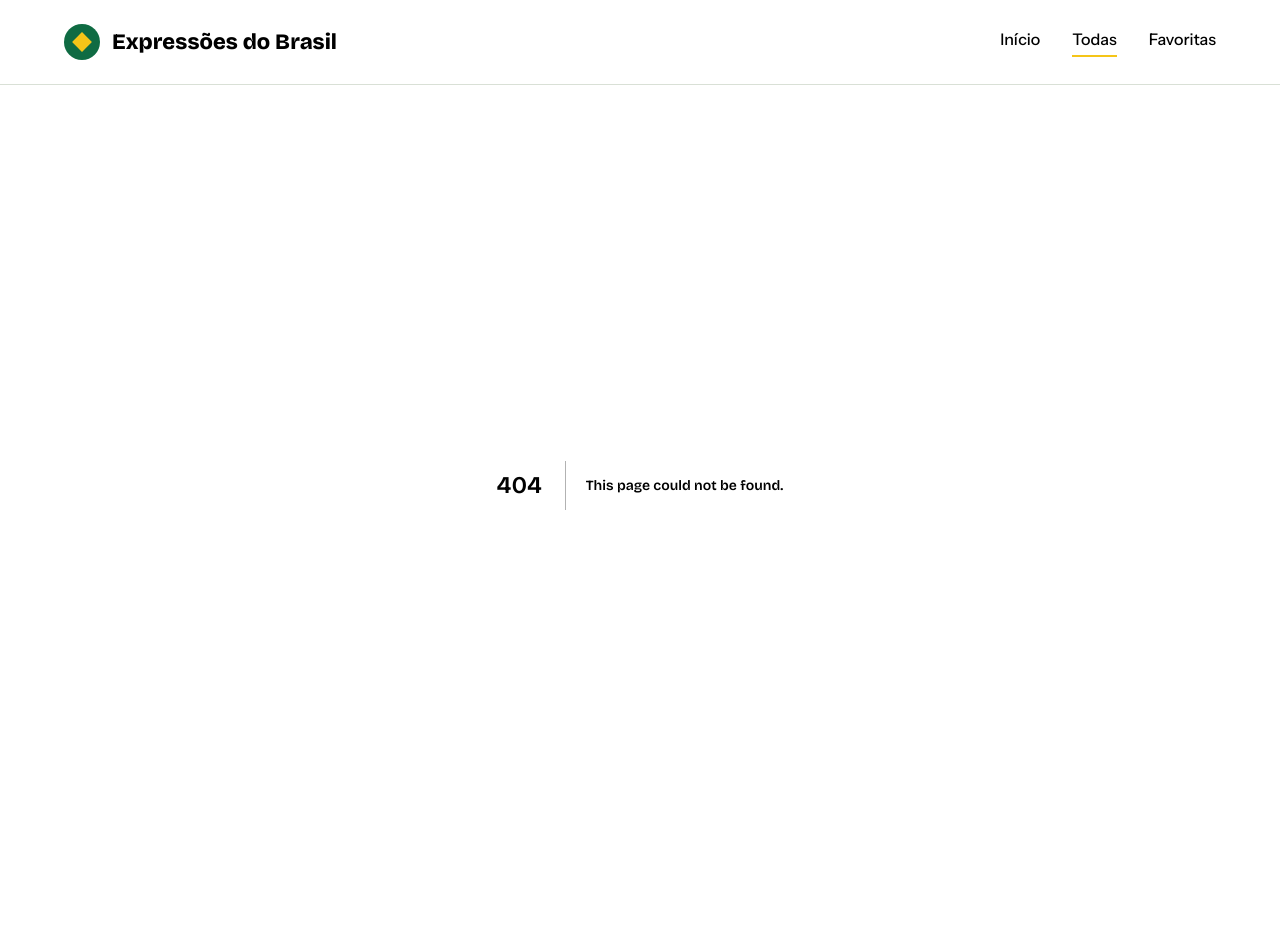
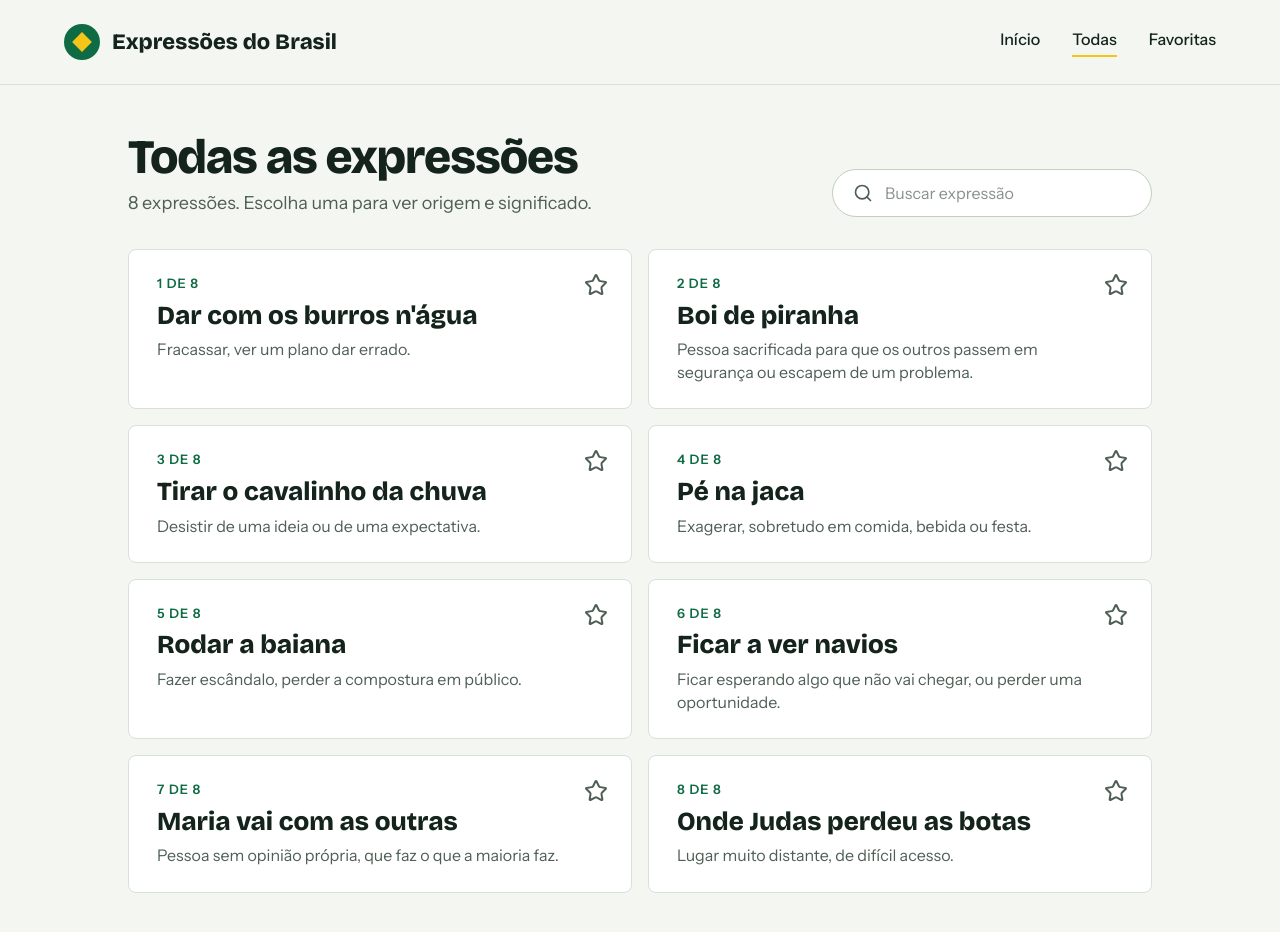
Before and after one commit to igor-marchi/expressoes-brasileiras, a Next.js app: page /expressions in a window 1280 px wide. Before the commit this address had no page. Shown: the top 932 px of the page. Before the commit the page ends 885 px from the top, so only its background shows below. Built offline with nearby package versions, Linux system fonts and the light colour scheme.

Commit message:
feat: adicionar lista de expressões com busca e estrela de favorita
Co-Authored-By: Claude Sonnet 5.5 <noreply@anthropic.com>

```diff
--- /dev/null
+++ b/src/app/expressions/page.tsx
@@ -0,0 +1,11 @@
+import type { Metadata } from "next";
+
+import { ExpressionList } from "@/components/expression-list";
+
+export const metadata: Metadata = {
+  title: "Todas as expressões",
+};
+
+export default function ExpressionsPage() {
+  return <ExpressionList />;
+}
--- /dev/null
+++ b/src/components/expression-card-link.tsx
@@ -0,0 +1,32 @@
+import Link from "next/link";
+
+import { FavoriteStar } from "@/components/favorite-star";
+import type { Expression } from "@/data/expressions";
+
+type Props = {
+  expression: Expression;
+  position: number;
+  total: number;
+};
+
+export function ExpressionCardLink({ expression, position, total }: Props) {
+  return (
+    <div className="relative flex flex-col">
+      <Link
+        href={`/?expression=${expression.id}`}
+        className="flex flex-1 flex-col gap-2 rounded-lg border border-border bg-card py-6 pr-[68px] pl-7 hover:border-primary"
+      >
+        <span className="text-[13px] font-semibold tracking-[0.08em] text-primary uppercase">
+          {position} de {total}
+        </span>
+        <span className="font-heading text-[26px] leading-[1.1] font-extrabold">
+          {expression.text}
+        </span>
+        <span className="text-base leading-[1.45] text-muted-foreground">
+          {expression.meaning}
+        </span>
+      </Link>
+      <FavoriteStar id={expression.id} />
+    </div>
+  );
+}
--- /dev/null
+++ b/src/components/expression-list.tsx
@@ -0,0 +1,70 @@
+"use client";
+
+import { useState } from "react";
+import { Search } from "lucide-react";
+
+import { ExpressionCardLink } from "@/components/expression-card-link";
+import { expressions } from "@/data/expressions";
+
+function normalize(value: string) {
+  return value.normalize("NFD").replace(/[̀-ͯ]/g, "").toLowerCase();
+}
+
+export function ExpressionList() {
+  const [query, setQuery] = useState("");
+  const term = normalize(query.trim());
+
+  const items = expressions
+    .map((expression, index) => ({ expression, index }))
+    .filter(
+      ({ expression }) =>
+        !term ||
+        normalize(expression.text).includes(term) ||
+        normalize(expression.meaning).includes(term),
+    );
+
+  return (
+    <main className="mx-auto flex w-full max-w-6xl flex-1 flex-col gap-8 px-5 py-8 md:px-16 md:py-12">
+      <div className="flex flex-wrap items-end justify-between gap-6">
+        <div className="flex flex-col gap-2">
+          <h1 className="font-heading text-4xl font-extrabold tracking-tight md:text-5xl">
+            Todas as expressões
+          </h1>
+          <p className="text-lg text-muted-foreground">
+            {expressions.length} expressões. Escolha uma para ver origem e
+            significado.
+          </p>
+        </div>
+        <div className="flex min-h-12 w-full items-center gap-3 rounded-full border border-input bg-card px-5 md:w-80">
+          <Search className="size-5 text-muted-foreground" aria-hidden="true" />
+          <label htmlFor="search" className="sr-only">
+            Buscar expressão
+          </label>
+          <input
+            id="search"
+            type="text"
+            value={query}
+            onChange={(event) => setQuery(event.target.value)}
+            placeholder="Buscar expressão"
+            className="min-w-0 flex-1 bg-transparent text-base outline-none"
+          />
+        </div>
+      </div>
+
+      {items.length === 0 ? (
+        <p className="text-muted-foreground">Nenhuma expressão encontrada.</p>
+      ) : (
+        <div className="grid gap-4 md:grid-cols-2">
+          {items.map(({ expression, index }) => (
+            <ExpressionCardLink
+              key={expression.id}
+              expression={expression}
+              position={index + 1}
+              total={expressions.length}
+            />
+          ))}
+        </div>
+      )}
+    </main>
+  );
+}
--- /dev/null
+++ b/src/components/favorite-star.tsx
@@ -0,0 +1,32 @@
+"use client";
+
+import { Star } from "lucide-react";
+
+import { useFavorites } from "@/hooks/use-favorites";
+import { cn } from "@/lib/utils";
+
+export function FavoriteStar({ id }: { id: string }) {
+  const { isFavorite, toggle } = useFavorites();
+  const favorite = isFavorite(id);
+
+  return (
+    <button
+      type="button"
+      aria-label={
+        favorite ? "Remover dos favoritos" : "Adicionar aos favoritos"
+      }
+      aria-pressed={favorite}
+      onClick={() => toggle(id)}
+      className="absolute top-3.5 right-3.5 flex size-11 items-center justify-center rounded-full hover:bg-secondary"
+    >
+      <Star
+        className={cn(
+          "size-6",
+          favorite
+            ? "fill-accent stroke-primary"
+            : "fill-transparent stroke-muted-foreground",
+        )}
+      />
+    </button>
+  );
+}
```
